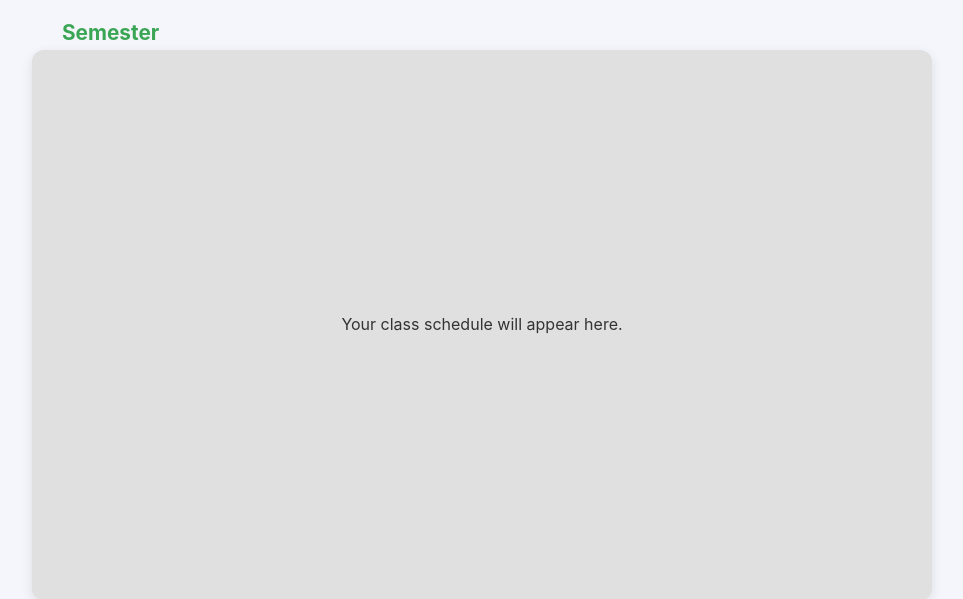
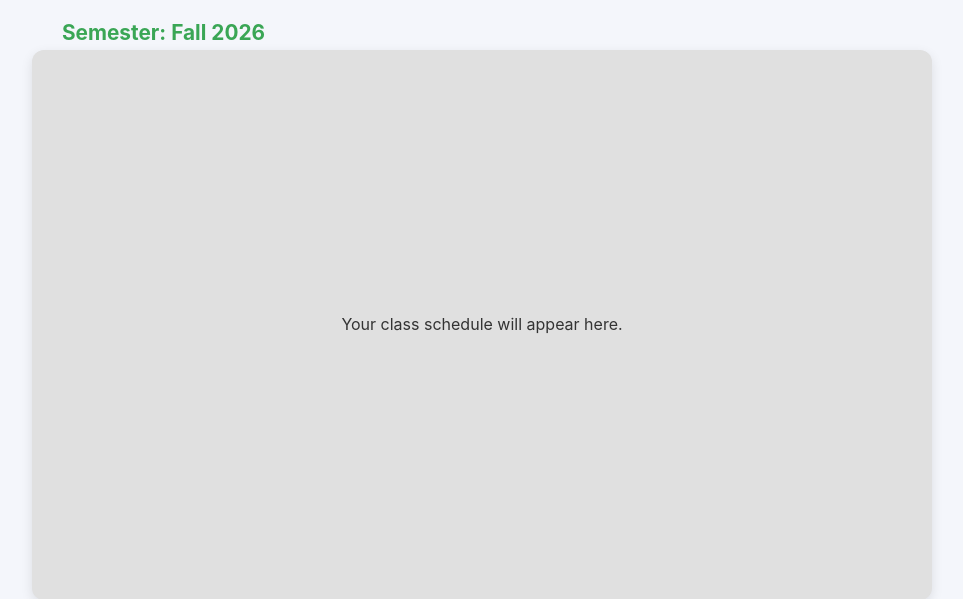
Before and after one commit to WSU-kduncan/KAMA-University, a Flask app: template KAMA/templates/student.html in a window 1280 px wide. Shown: the part 100-699 px from the top of the page, without its empty margins (158-1121 px from the left). Run offline with Flask 3, Linux system fonts and the light colour scheme; the template is opened without the code that fills it: most values are stand-ins (such as "Sample title", 1, 10 or a date in 2020).

```diff
--- a/KAMA/templates/student.html
+++ b/KAMA/templates/student.html
@@ -55,18 +55,23 @@
       </ul>
     </div>
 
-    <div class="info-field"><strong>Expected Graduation Date:</strong> {{ grad_date }}</div>
     <div class="info-field"><strong>Co-Ops:</strong> {{ student[3] }}</div>
     <div class="info-field"><strong>Summer Courses:</strong> {{ student[6] }}</div>
+
+    <div class="info-field">
+      <strong>Expected Graduation Date:</strong> {{ grad_date }}
+    </div>
 
     <button class="close-info" id="closeInfo">Close</button>
   </div>
 
 
-  <!-- ====== main content ====== -->
   <main class="student-content">
     <div class="schedule-wrapper">
-      <h3 class="schedule-title">Semester</h3>
+      <h3 class="schedule-title">
+        Semester: <span id="semesterName">Fall 2026</span>
+      </h3>
+
       <div class="schedule-box">
         <p>Your class schedule will appear here.</p>
 
@@ -84,7 +89,10 @@
     © 2025 KAMA University
   </footer>
 
-  <!-- Link external JS -->
+  <script>
+    const hasSummer = "{{ student[6]|lower }}" === "yes";
+  </script>
+
   <script src="{{ url_for('static', filename='student.js') }}"></script>
 </body>
 </html>
```
